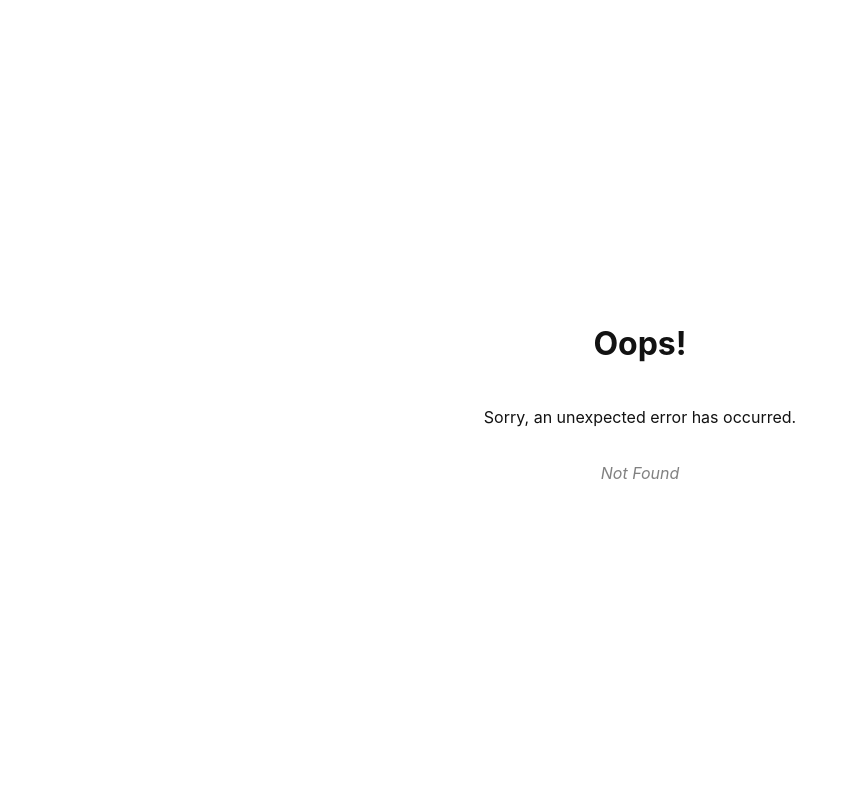
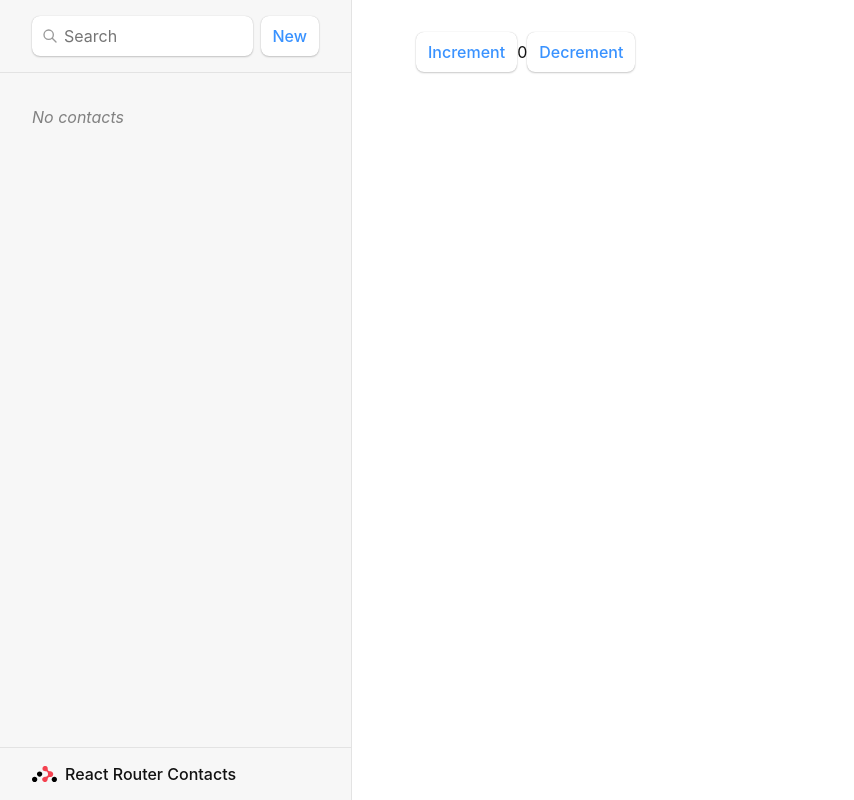
Before and after one commit to tranhuunam00/k10-reactjs, a React (Vite) app: page /counter in a window 1280 px wide. Before the commit this address had no page. Shown: the whole page, without its empty margins (0-854 px from the left). Built offline with nearby package versions, Linux system fonts and the light colour scheme.

Commit message:
counter element

```diff
--- a/src/app/store.js
+++ b/src/app/store.js
@@ -1,5 +1,8 @@
 import { configureStore } from "@reduxjs/toolkit";
+import counterReducer from "../features/counter/counterSlide";
 
 export default configureStore({
-  reducer: {},
+  reducer: {
+    counter: counterReducer,
+  },
 });
--- /dev/null
+++ b/src/features/counter/counter.jsx
@@ -0,0 +1,27 @@
+import { useSelector, useDispatch } from "react-redux";
+import { decrement, increment } from "./counterSlide";
+
+export function Counter() {
+  const count = useSelector((state) => state.counter.value);
+  const dispatch = useDispatch();
+
+  return (
+    <div>
+      <div>
+        <button
+          aria-label="Increment value"
+          onClick={() => dispatch(increment())}
+        >
+          Increment
+        </button>
+        <span>{count}</span>
+        <button
+          aria-label="Decrement value"
+          onClick={() => dispatch(decrement())}
+        >
+          Decrement
+        </button>
+      </div>
+    </div>
+  );
+}
--- a/src/main.jsx
+++ b/src/main.jsx
@@ -13,6 +13,7 @@
 import Index from "./routes";
 import store from "./app/store";
 import { Provider } from "react-redux";
+import { Counter } from "./features/counter/counter";
 
 const router = createBrowserRouter([
   {
@@ -26,6 +27,10 @@
         errorElement: <ErrorPage />,
         children: [
           { index: true, element: <Index /> },
+          {
+            path: "counter",
+            element: <Counter />,
+          },
           {
             path: "contacts/:contactId",
             element: <Contact />,
```
Also changed, not shown: src/features/counter/counterSlide.js (renamed from src/features/counters/counterSlide.js).
